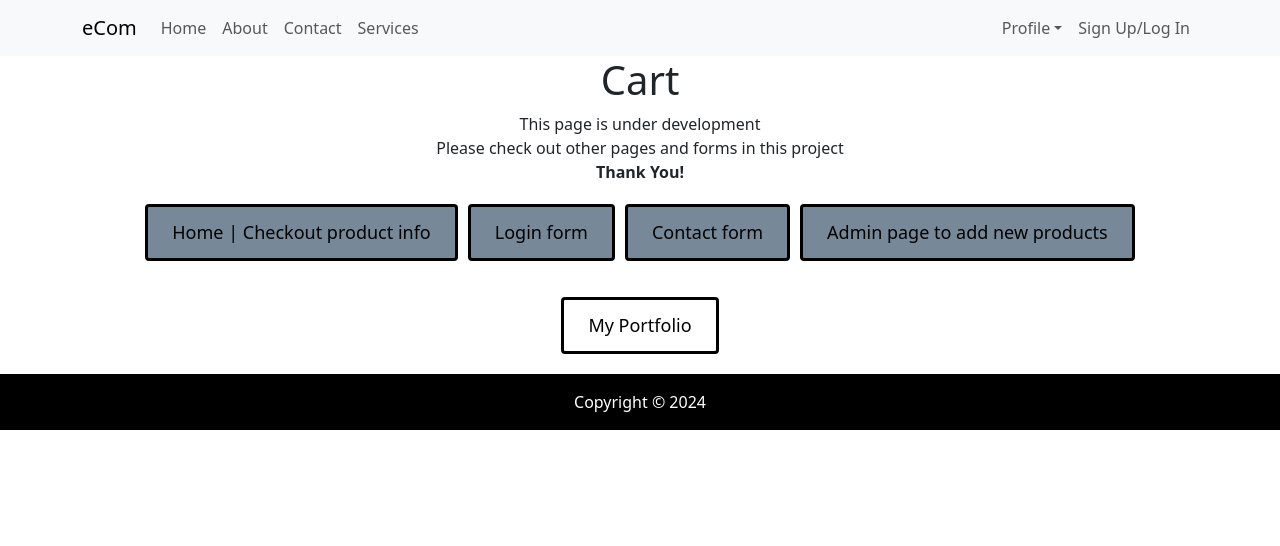
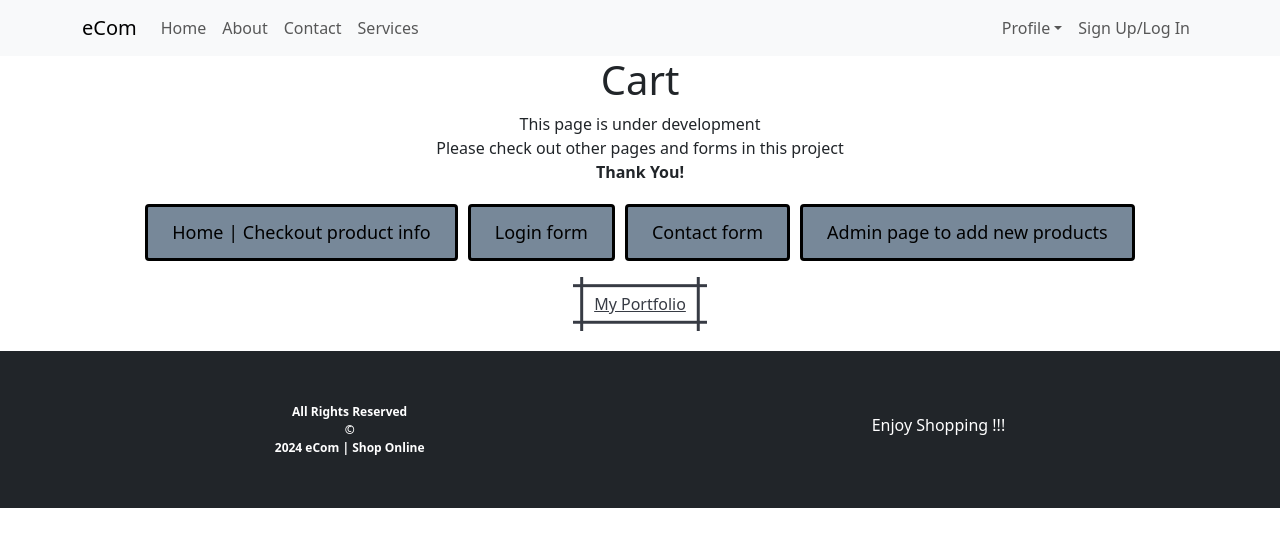
Before and after one commit to dennyneelamkavil/ecom, a React (Create React App) app: page /cart in a window 1280 px wide. Shown: the top 546 px of the page. Built offline with nearby package versions, Linux system fonts and the light colour scheme.

Commit message:
appearence and style updated

```diff
--- a/src/admin/AddProduct.jsx
+++ b/src/admin/AddProduct.jsx
@@ -46,7 +46,7 @@ const AddProduct = () => {
 
     return (
         <Container>
-            <Row>
+            <Row className='text-center py-2'>
                 <Col>
                     <h2>
                         Add Product
@@ -56,17 +56,17 @@ const AddProduct = () => {
             <Row className='justify-content-center'>
                 <Col md={4} className='mb-3 shadow p-4'>
                     <Form noValidate validated={validated} onSubmit={handleSubmit}>
-                        <Row className="mb-3">
+                        <Row>
                             <Form.Group className='position-relative'>
                                 <Form.Label>Product Name</Form.Label>
                                 <Form.Control
                                     required
                                     type="text"
-                                    placeholder="Product Name"
+                                    placeholder="Please enter a Product Name"
                                     name='productName'
                                     onChange={onChangeHandler}
                                 />
-                                <Form.Control.Feedback type='invalid' tooltip>
+                                <Form.Control.Feedback type='invalid'>
                                     Please enter a product name
                                 </Form.Control.Feedback>
                                 <Form.Control.Feedback tooltip>
@@ -80,7 +80,7 @@ const AddProduct = () => {
                                 <Form.Control
                                     required
                                     type="text"
-                                    placeholder="Product Category"
+                                    placeholder="Please enter a Product Category"
                                     name='category'
                                     onChange={onChangeHandler}
                                 />
@@ -94,7 +94,7 @@ const AddProduct = () => {
 
                                 <Form.Control
                                     type="text"
-                                    placeholder="Price"
+                                    placeholder="Please enter the Price"
                                     aria-describedby="inputGroupPrepend"
                                     required
                                     name='price'
--- a/src/components/Footer.css
+++ b/src/components/Footer.css
@@ -1,4 +1,7 @@
-footer {
-    background-color: black;
-    color: white;
+.footer {
+    display: flex;
+    justify-content: space-around;
+    align-items: center;
+    padding: 4%;
+    font-size: 0.75rem;
 }
--- a/src/components/Footer.jsx
+++ b/src/components/Footer.jsx
@@ -3,8 +3,9 @@ import "./Footer.css";
 
 const Footer = () => {
   return (
-    <footer className='py-3 text-center'>
-      Copyright &copy; 2024
+    <footer className="footer bg-dark text-white text-center" >
+      <b> All Rights Reserved <br></br> &copy; <br></br> 2024 eCom | Shop Online </b>
+      <h6>Enjoy Shopping !!!</h6>
     </footer>
   )
 }
--- /dev/null
+++ b/src/components/ProductDetails.css
@@ -0,0 +1,84 @@
+.product-image {
+    width: 100%;
+    border-radius: 5px;
+}
+
+.product-name {
+    font-size: 24px;
+    margin-bottom: 10px;
+}
+
+.product-price {
+    font-size: 20px;
+    color: navy;
+}
+
+.product-description {
+    font-size: 16px;
+}
+
+.product-brand {
+    font-size: 16px;
+}
+
+.add-to-cart {
+  background: #fff;
+  backface-visibility: hidden;
+  border-radius: .375rem;
+  border-style: solid;
+  border-width: .125rem;
+  box-sizing: border-box;
+  color: #212121;
+  cursor: pointer;
+  display: inline-block;
+  font-family: Circular,Helvetica,sans-serif;
+  font-size: 1rem;
+  font-weight: 700;
+  letter-spacing: -.01em;
+  line-height: 1.3;
+  padding: .5rem 1rem;
+  position: relative;
+  text-align: left;
+  text-decoration: none;
+  transform: translateZ(0) scale(1);
+  transition: transform .2s ease-in-out;
+  user-select: none;
+  -webkit-user-select: none;
+  touch-action: manipulation;
+  margin-left: 10px;
+  margin-right: 10px;
+}
+
+.add-to-cart:not(:disabled):hover {
+  transform: scale(1.05);
+}
+
+.add-to-cart:not(:disabled):hover:active {
+  transform: scale(1.05) translateY(.125rem);
+}
+
+.add-to-cart:focus {
+  outline: 0 solid transparent;
+}
+
+.add-to-cart:focus:before {
+  content: "";
+  left: calc(-1*.375rem);
+  pointer-events: none;
+  position: absolute;
+  top: calc(-1*.375rem);
+  transition: border-radius;
+  user-select: none;
+}
+
+.add-to-cart:focus:not(:focus-visible) {
+  outline: 0 solid transparent;
+}
+
+.add-to-cart:focus:not(:focus-visible):before {
+  border-width: 0;
+}
+
+.add-to-cart:not(:disabled):active {
+  transform: translateY(.125rem);
+}
--- a/src/components/ProductDetails.jsx
+++ b/src/components/ProductDetails.jsx
@@ -1,6 +1,7 @@
 import React, { useEffect, useState } from 'react'
 import { Col, Container, ListGroup, Row } from 'react-bootstrap'
-import { useParams } from 'react-router-dom'
+import { Link, useParams } from 'react-router-dom'
+import './ProductDetails.css'
 
 const ProductDetails = () => {
 
@@ -9,7 +10,7 @@ const ProductDetails = () => {
   const [product, setProduct] = useState([]);
   const [productFetched, setProductFetched] = useState(false);
 
-  const getProducts = ()=> {
+  const getProducts = () => {
 
     fetch('./products.json')
       .then((data) => data.json())
@@ -18,7 +19,7 @@ const ProductDetails = () => {
   }
 
   useEffect(() => {
-    if(!productFetched){
+    if (!productFetched) {
       getProducts();
     }
 
@@ -32,32 +33,36 @@ const ProductDetails = () => {
 
   return (
     <Container>
-      {product &&(
-        <Row className='my-4'>
+      {product && (
+        <Row className='my-4 align-items-center'>
           <Col md={4}>
-          <img src={product.image} alt={product.name} className='w-100'/>
+            <img src={product.image} alt={product.name} className='product-image' />
           </Col>
           <Col md={8}>
             <ListGroup>
-            <ListGroup.Item>
-              <h3>
+              <ListGroup.Item style={{ border: 'none' }}>
+                <h3 className='product-name'>
                   <b>{product.name}</b>
                 </h3>
               </ListGroup.Item>
-            <ListGroup.Item>
-              <h4>
-                {product.price}
+              <ListGroup.Item style={{ border: 'none' }}>
+                <h4 className='product-price'>
+                  ₹ {product.price}
                 </h4>
               </ListGroup.Item>
-            <ListGroup.Item>
-              <h4>
+              <ListGroup.Item style={{ border: 'none' }}>
+                <h4 className='product-description'>
                   {product.description}
                 </h4>
               </ListGroup.Item>
-            <ListGroup.Item>
-              <h4>
+              <ListGroup.Item style={{ border: 'none' }}>
+                <h4 className='product-brand'>
                   <b>Brand : </b> {product.brand}
                 </h4>
+              </ListGroup.Item>
+              <ListGroup.Item style={{ border: 'none' }}>
+                <Link to={'/cart'} className="add-to-cart">Add to Cart</Link>
+                <Link to={'/'} className="add-to-cart">Home</Link>
               </ListGroup.Item>
             </ListGroup>
           </Col>
--- a/src/components/SingleProduct.css
+++ b/src/components/SingleProduct.css
@@ -1,6 +1,8 @@
 .product-container {
     display: flex;
     flex-wrap: wrap;
+    justify-content: center;
+
 }
 
 .product-card {
@@ -31,7 +33,7 @@
     cursor: pointer;
     transition: 0.3s ease-in-out;
 
-    &:hover{
+    &:hover {
         background-color: rgb(45, 43, 188);
     }
 }
--- a/src/components/SingleProduct.jsx
+++ b/src/components/SingleProduct.jsx
@@ -12,7 +12,7 @@ const SingleProduct = ({ product }) => {
                 <Card.Body>
                     <Card.Title>{product.name}</Card.Title>
                     <Card.Text>
-                        <b>{product.price}</b> <br />
+                        <b>₹ {product.price}</b> <br />
                         {product.description}
                     </Card.Text>
                     <Button as={Link} to={`/${product.id}`} className='product-button'>More Info</Button>
--- a/src/pages/Login.jsx
+++ b/src/pages/Login.jsx
@@ -20,10 +20,10 @@ function Login() {
 
   return (
     <Container>
-      <Row>
+      <Row className='text-center py-2'>
         <Col>
           <h2>
-            Login/Sign Up
+            Login
           </h2>
         </Col>
       </Row>
@@ -41,7 +41,7 @@ function Login() {
           >
             {({ handleSubmit, handleChange, values, touched, errors }) => (
               <Form noValidate onSubmit={handleSubmit}>
-                <Row className="mb-3">
+                <Row>
                   <Form.Group
                     controlId="validationFormik101"
                     className="position-relative"
@@ -50,6 +50,7 @@ function Login() {
                     <Form.Control
                       type="text"
                       name="fullName"
+                      placeholder='Please enter your Fullname'
                       value={values.fullName}
                       onChange={handleChange}
                       isInvalid={!!errors.fullName}
@@ -68,6 +69,7 @@ function Login() {
                     <Form.Control
                       type="text"
                       name="email"
+                      placeholder='Please enter your Email'
                       value={values.email}
                       onChange={handleChange}
                       isInvalid={!!errors.email}
@@ -86,7 +88,7 @@ function Login() {
                     <Form.Label>Password</Form.Label>
                     <Form.Control
                       type="password"
-                      placeholder="Password"
+                      placeholder="Please enter Password"
                       name="password"
                       value={values.password}
                       onChange={handleChange}
@@ -105,7 +107,7 @@ function Login() {
                     <Form.Label>Confirm Password</Form.Label>
                     <Form.Control
                       type="password"
-                      placeholder="Confirm Password"
+                      placeholder="Please Confirm your Password"
                       name="confirmPassword"
                       value={values.confirmPassword}
                       onChange={handleChange}
--- a/src/pages/dev.css
+++ b/src/pages/dev.css
@@ -23,28 +23,38 @@
     color: white;
 }
 
+
 .port-button {
-    display: inline-block;
-    background-color: transparent;
-    border: 3px;
-    border-style: solid;
-    border-color: black;
-    color: black;
-    padding: 12px 24px;
-    border-radius: 4px;
-    text-decoration: none;
-    font-size: 18px;
-    margin-top: 20px;
+    --b: 3px;
+    --s: .45em;
+    --color: #373B44;
+
+    padding: calc(.5em + var(--s)) calc(.9em + var(--s));
+    color: var(--color);
+    --_p: var(--s);
+    background:
+        conic-gradient(from 90deg at var(--b) var(--b), #0000 90deg, var(--color) 0) var(--_p) var(--_p)/calc(100% - var(--b) - 2*var(--_p)) calc(100% - var(--b) - 2*var(--_p));
+    transition: .3s linear, color 0s, background-color 0s;
+    outline: var(--b) solid #0000;
+    outline-offset: .6em;
+    font-size: 16px;
+
+    border: 0;
+
+    user-select: none;
+    -webkit-user-select: none;
+    touch-action: manipulation;
     margin-bottom: 20px;
-    margin-right: 5px;
-    margin-left: 5px;
-    transition: 0.3s ease-in-out;
 }
 
-.port-button:hover {
-    background-color: black;
-    border: 3px;
-    border-style: solid;
-    border-color: darkgrey;
-    color: white;
+.port-button:hover,
+.port-button:focus-visible {
+    --_p: 0px;
+    outline-color: var(--color);
+    outline-offset: .05em;
 }
+
+.port-button:active {
+    background: var(--color);
+    color: #fff;
+}
```
Lines whose indentation alone changed are shown as unchanged.
